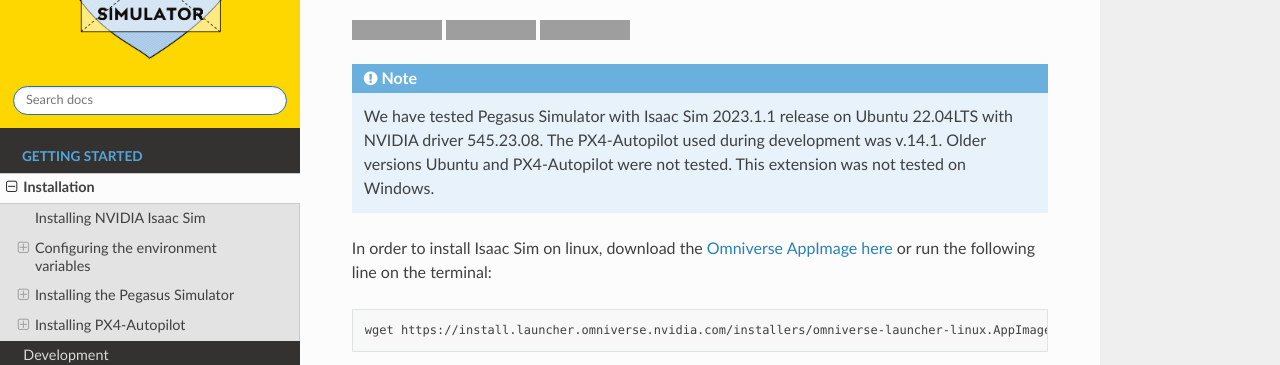
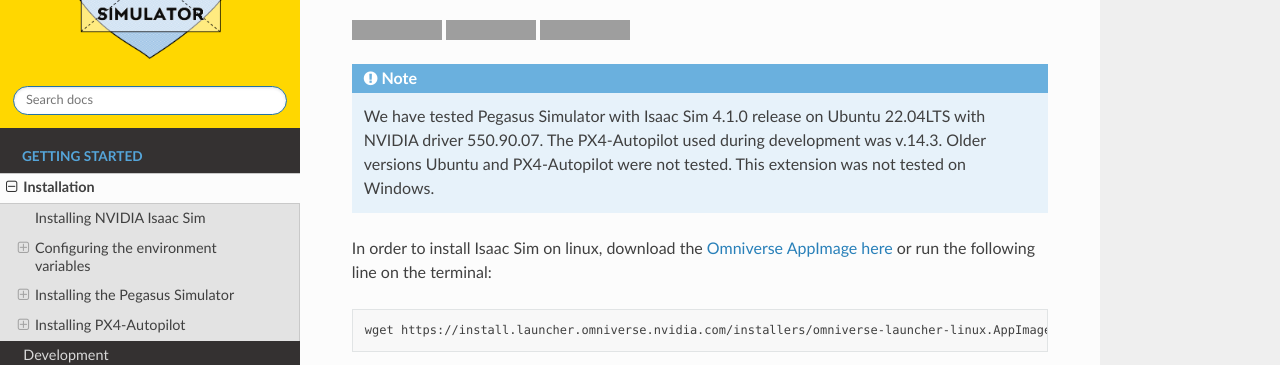
Before and after one commit to PegasusSimulator/PegasusSimulator, a Sphinx documentation site: the page built from docs/source/setup/installation.rst, in a window 1280 px wide and 1400 px high, cut to the strip 196-561 px from the top of the window. Built offline with Sphinx 7.4.7 and the Read the Docs theme 2.0.0, drawn with Linux system fonts in a browser that asks for light colours; some of the changed text lies outside the part shown; grey boxes are pictures that could not be loaded.

```diff
--- a/docs/source/setup/installation.rst
+++ b/docs/source/setup/installation.rst
@@ -4,20 +4,20 @@ Installation
 Installing NVIDIA Isaac Sim
 ---------------------------
 
-.. image:: https://img.shields.io/badge/IsaacSim-2023.1.1-brightgreen.svg
+.. image:: https://img.shields.io/badge/IsaacSim-4.1.0-brightgreen.svg
    :target: https://developer.nvidia.com/isaac-sim
-   :alt: IsaacSim 2023.1.1
+   :alt: IsaacSim 4.1.0
 
-.. image:: https://img.shields.io/badge/PX4--Autopilot-1.14.1-brightgreen.svg
+.. image:: https://img.shields.io/badge/PX4--Autopilot-1.14.3-brightgreen.svg
    :target: https://github.com/PX4/PX4-Autopilot
-   :alt: PX4-Autopilot 1.14.1
+   :alt: PX4-Autopilot 1.14.3
 
 .. image:: https://img.shields.io/badge/Ubuntu-22.04LTS-brightgreen.svg
    :target: https://releases.ubuntu.com/22.04/
    :alt: Ubuntu 22.04
 
 .. note::
-	We have tested Pegasus Simulator with Isaac Sim 2023.1.1 release on Ubuntu 22.04LTS with NVIDIA driver 545.23.08. The PX4-Autopilot used during development was v.14.1. Older versions Ubuntu and PX4-Autopilot were not tested. This extension was not tested on Windows.
+	We have tested Pegasus Simulator with Isaac Sim 4.1.0 release on Ubuntu 22.04LTS with NVIDIA driver 550.90.07. The PX4-Autopilot used during development was v.14.3. Older versions Ubuntu and PX4-Autopilot were not tested. This extension was not tested on Windows.
 
 In order to install Isaac Sim on linux, download the `Omniverse AppImage here <https://install.launcher.omniverse.nvidia.com/installers/omniverse-launcher-linux.AppImage>`__ or run the following line on the terminal:
 
@@ -55,14 +55,13 @@ Add the following lines to your ``~/.bashrc`` or ``~/.zshrc`` file.
 .. code:: bash
 
    # Isaac Sim root directory
-   export ISAACSIM_PATH="${HOME}/.local/share/ov/pkg/isaac_sim-*"
+   export ISAACSIM_PATH="${HOME}/.local/share/ov/pkg/isaac_sim-4.1.0"
    # Isaac Sim python executable
    alias ISAACSIM_PYTHON="${ISAACSIM_PATH}/python.sh"
    # Isaac Sim app
    alias ISAACSIM="${ISAACSIM_PATH}/isaac-sim.sh"
 
-If you only have one version of Isaac Sim installed, you can leave the ``*``, otherwise you will have to replace it by the
-version that you desire to use. In the remaining of the documentation, we will refer to the Isaac Sim's path as ``ISAACSIM_PATH`` ,
+In the remaining of the documentation, we will refer to the Isaac Sim's path as ``ISAACSIM_PATH`` ,
 the provided python interpreter as ``ISAACSIM_PYTHON`` and the simulator itself as ``ISAACSIM`` .
 
 Running Isaac Sim
@@ -200,7 +199,7 @@ To install PX4-Autopilot, follow the following steps:
         # Option 2: With SSH (you need to setup a github account with ssh keys)
         git clone git@github.com:PX4/PX4-Autopilot.git
 
-3. Checkout to the stable version 1.14.1 and compile the code for software-in-the-loop (SITL) mode:
+3. Checkout to the stable version 1.14.3 and compile the code for software-in-the-loop (SITL) mode:
 
     .. code:: bash
 
@@ -208,7 +207,7 @@ To install PX4-Autopilot, follow the following steps:
         cd PX4-Autopilot
 
         # Checkout to the latest stable release
-        git checkout v1.14.1
+        git checkout v1.14.3
 
         # Initiate all the submodules. Note this will download modules such as SITL-gazebo which we do not need
         # but this is the safest way to make sure that the PX4-Autopilot and its submodules are all checked out in
```
Also changed, not shown: README.md (+19 -11 lines), docs/index.rst (+16 -8 lines).
